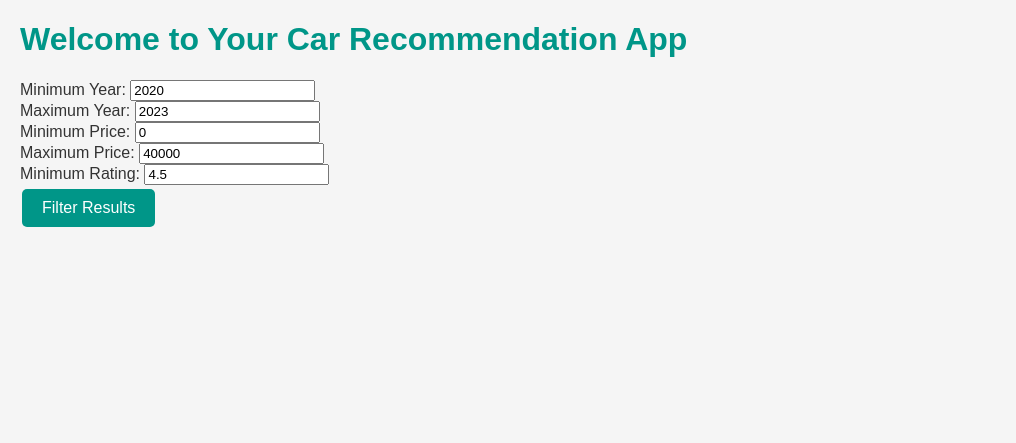
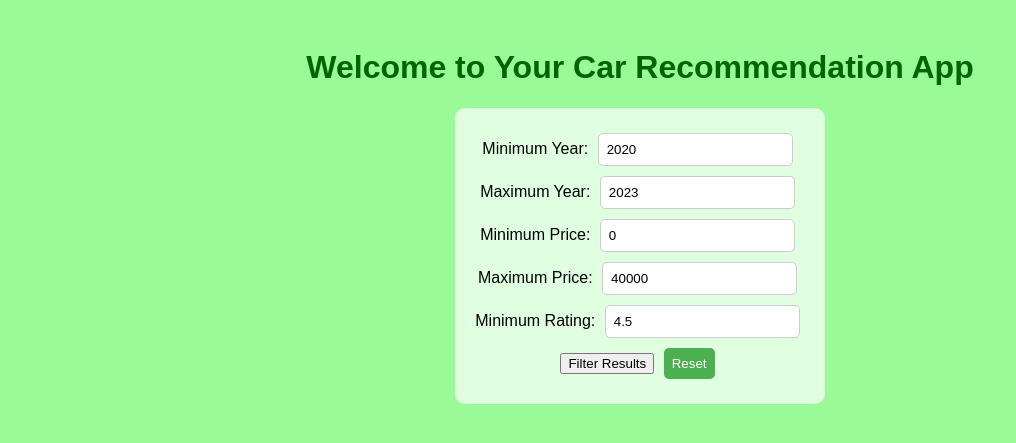
Before and after one commit to samchouder/pic-16b-proj, a Flask app: page / in a window 1280 px wide. Shown: the top 443 px of the page, without its empty margins (0-1016 px from the left). Run offline with Flask 3, Linux system fonts and the light colour scheme.

Commit message:
Update index.html

```diff
--- a/cars/templates/index.html
+++ b/cars/templates/index.html
@@ -4,52 +4,46 @@
     <meta charset="UTF-8">
     <meta http-equiv="X-UA-Compatible" content="IE=edge">
     <meta name="viewport" content="width=device-width, initial-scale=1.0">
-    <title>Your Car Recommendation App</title>
+    <title style="color: #006400;">Your Car Recommendation App</title>
     <style>
         body {
-            font-family: 'Arial', sans-serif;
-            background-color: #f5f5f5;
-            color: #333;
-            margin: 20px;
+            font-family: 'Arial Rounded MT Bold', sans-serif;
+            background-color: #98FB98; /* Mint Green */
+            text-align: center;
+            padding: 20px;
         }
-
         h1 {
-            color: #009688;
+            color: #006400; /* Dark Green */
         }
-
         form {
-            margin-bottom: 20px;
+            display: inline-block;
+            background-color: rgba(255, 255, 255, 0.7);
+            padding: 20px;
+            border-radius: 10px;
         }
-
+        input[type="number"], input[type="submit"], input[type="reset"] {
+            padding: 8px;
+            margin: 5px;
+            border-radius: 5px;
+            border: 1px solid #ccc;
+        }
+        input[type="submit"], input[type="reset"] {
+            background-color: #4CAF50;
+            color: white;
+            border: none;
+            cursor: pointer;
+        }
         table {
-            width: 100%;
+            margin-top: 20px;
+            width: 80%;
             border-collapse: collapse;
-            margin-top: 20px;
         }
-
         th, td {
             border: 1px solid #ddd;
             padding: 8px;
-            text-align: left;
         }
-
         th {
-            background-color: #009688;
-            color: white;
-        }
-
-        button {
-            background-color: #009688;
-            color: white;
-            border: none;
-            padding: 10px 20px;
-            text-align: center;
-            text-decoration: none;
-            display: inline-block;
-            font-size: 16px;
-            margin: 4px 2px;
-            cursor: pointer;
-            border-radius: 5px;
+            background-color: #f2f2f2;
         }
     </style>
 </head>
@@ -79,12 +73,14 @@
     <br>
 
     <button type="submit">Filter Results</button>
+    <input type="reset" value="Reset">
 </form>
 
 {% if cars %}
-    <h2>Filtered Results</h2>
-    <table>
+    <h2>Complete Dataset</h2>
+    <table border="1">
         <tr>
+            <th>Number</th>
             <th>Year</th>
             <th>Name</th>
             <th>Mileage</th>
@@ -94,6 +90,7 @@
         </tr>
         {% for car in cars %}
             <tr>
+                <td>{{ car['Number'] }}</td>
                 <td>{{ car['Year'] }}</td>
                 <td>{{ car['Name'] }}</td>
                 <td>{{ car['Mileage'] }}</td>
```
